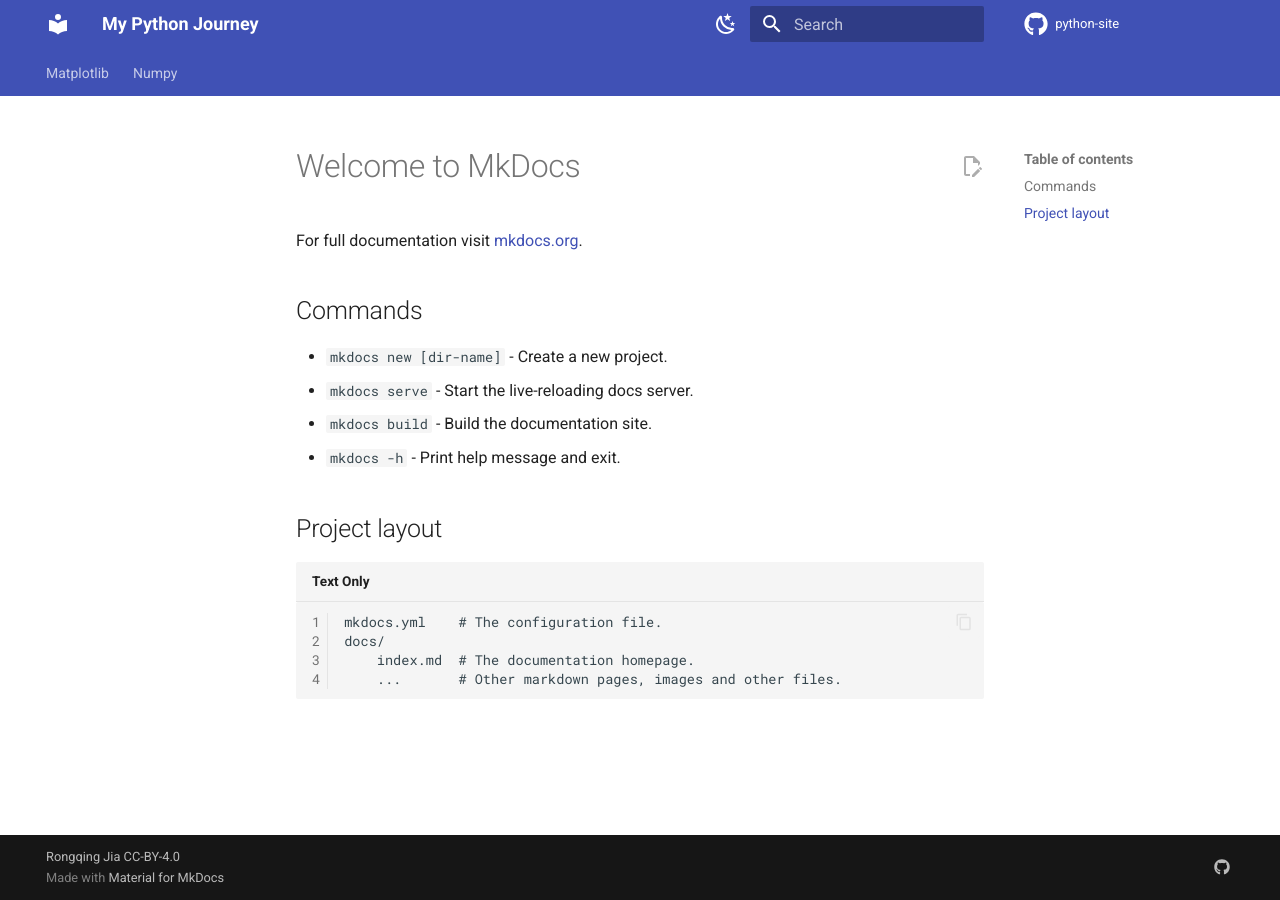
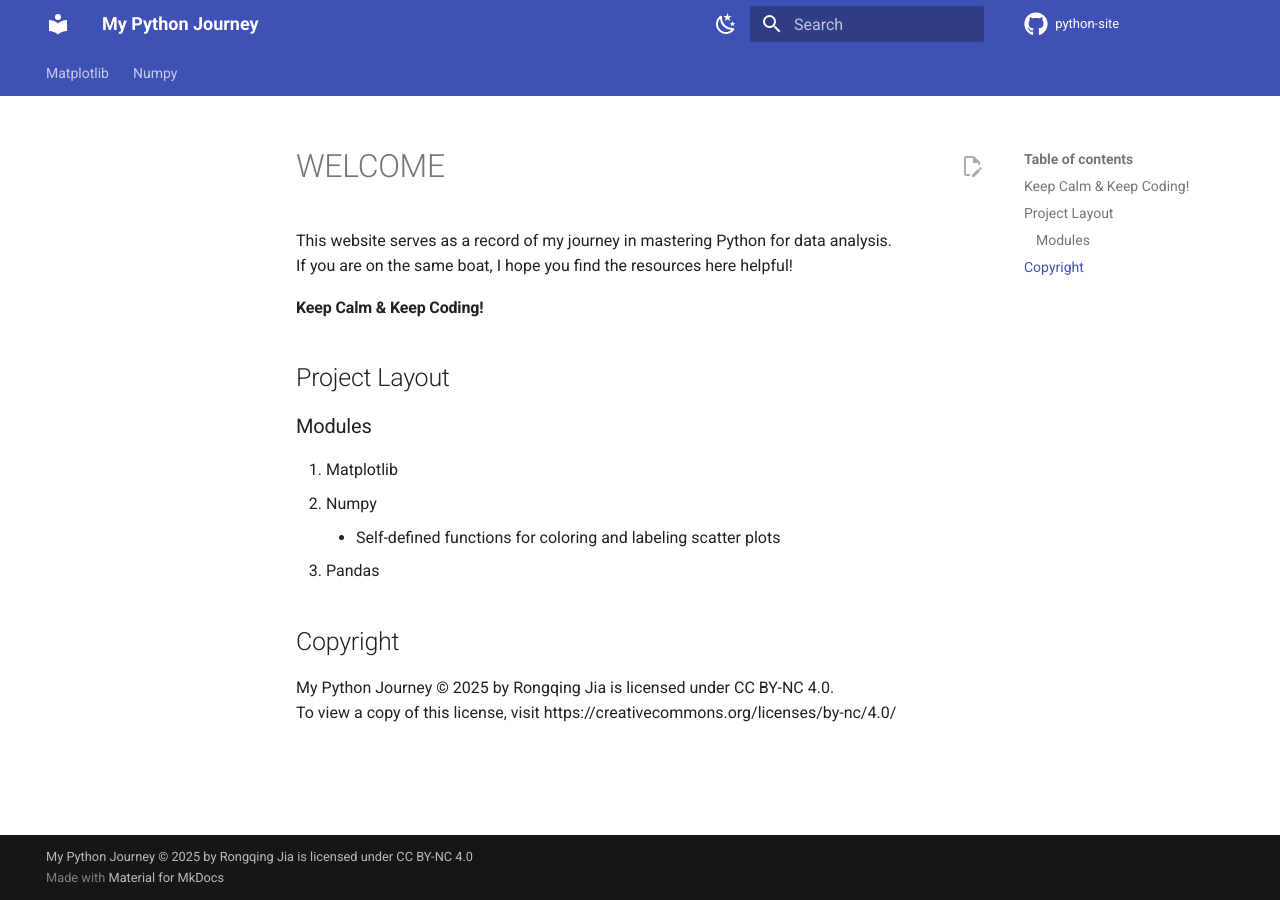
Before and after one commit to rojia20/python-site, an MkDocs documentation site: the page built from docs/index.md, in a window 1280 px wide. Built offline with MkDocs 1.6.1 and Material for MkDocs 9.7.7, drawn with Linux system fonts in a browser that asks for light colours; nearby versions of some CDN libraries; library files that are not in the unit come from our copies; comment, search, counter and statistics services are not loaded.

Commit message:
add license and update website

```diff
--- a/docs/index.md
+++ b/docs/index.md
@@ -1,17 +1,18 @@
-# Welcome to MkDocs
+# WELCOME
 
-For full documentation visit [mkdocs.org](https://www.mkdocs.org).
+This website serves as a record of my journey in mastering Python for data analysis.
+If you are on the same boat, I hope you find the resources here helpful!
 
-## Commands
+#### Keep Calm & Keep Coding!
 
-* `mkdocs new [dir-name]` - Create a new project.
-* `mkdocs serve` - Start the live-reloading docs server.
-* `mkdocs build` - Build the documentation site.
-* `mkdocs -h` - Print help message and exit.
 
-## Project layout
+## Project Layout
+### Modules
+1. Matplotlib
+2. Numpy
+    - Self-defined functions for coloring and labeling scatter plots
+3. Pandas
 
-    mkdocs.yml    # The configuration file.
-    docs/
-        index.md  # The documentation homepage.
-        ...       # Other markdown pages, images and other files.
+## Copyright
+My Python Journey © 2025 by Rongqing Jia is licensed under CC BY-NC 4.0.
+To view a copy of this license, visit https://creativecommons.org/licenses/by-nc/4.0/
--- a/mkdocs.yml
+++ b/mkdocs.yml
@@ -3,7 +3,7 @@
 site_name: My Python Journey
 site_url: https://rojia20.github.io/python-site/
 site_author: Rongqing "Riva" Jia
-site_description: A Journey How I Mastered Python for Data Analysis
+site_description: How I Mastered Python for Data Analysis
 
 # [Navigtion]
 nav:
@@ -45,7 +45,7 @@ theme:
     # 夜间模式
     - scheme: slate
       primary: indigo
-      accent: orange
+      accent: deep orange
       toggle:
         icon: material/weather-sunny
         name: Switch to light mode
@@ -74,7 +74,7 @@ theme:
     # [点击按钮跳转至 GitHub 修改 Markdown 源文件]
     # https://squidfunk.github.io/mkdocs-material/setup/adding-a-git-repository/#code-actions
     - content.action.edit
-  language: en # 一些提示性的文字会变成中文
+  language: en # 一些提示性的文字会变成英文
   icon:
     # [添加 GitHub 仓库]
     # https://squidfunk.github.io/mkdocs-material/setup/adding-a-git-repository/#repository-icon
@@ -90,20 +90,20 @@ repo_name: python-site
 # [bottom-left corner]
 # [版权说明]
 # https://squidfunk.github.io/mkdocs-material/setup/setting-up-the-footer/#copyright-notice
-copyright: Rongqing Jia CC-BY-4.0
+copyright: My Python Journey © 2025 by Rongqing Jia is licensed under CC BY-NC 4.0
 # [bottom-right corner]
-extra:
-  # [添加社交网络图标和链接]
-  # https://squidfunk.github.io/mkdocs-material/setup/setting-up-the-footer/#social-links
-  # 搜索图标：https://squidfunk.github.io/mkdocs-material/reference/icons-emojis/#search
-  # name 会在鼠标悬浮时提示
-  social: # icons
-    - name: GitHub | Python-site
-      icon: fontawesome/brands/github
-      link: https://github.com/rojia20
-    # - name: Contribute
-    #   icon: fontawesome/solid/mug-saucer
-    #   link: https://yang-xijie.github.io/ME/support/
+# extra:
+#   # [添加社交网络图标和链接]
+#   # https://squidfunk.github.io/mkdocs-material/setup/setting-up-the-footer/#social-links
+#   # 搜索图标：https://squidfunk.github.io/mkdocs-material/reference/icons-emojis/#search
+#   # name 会在鼠标悬浮时提示
+#   social: # icons
+#     - name: GitHub | Python-site
+#       icon: fontawesome/brands/github
+#       link: https://github.com/rojia20
+#     # - name: Contribute
+#     #   icon: fontawesome/solid/mug-saucer
+#     #   link: https://yang-xijie.github.io/ME/support/
 
 
 # [Extensions]
```
Also changed, not shown: 1 other file.
